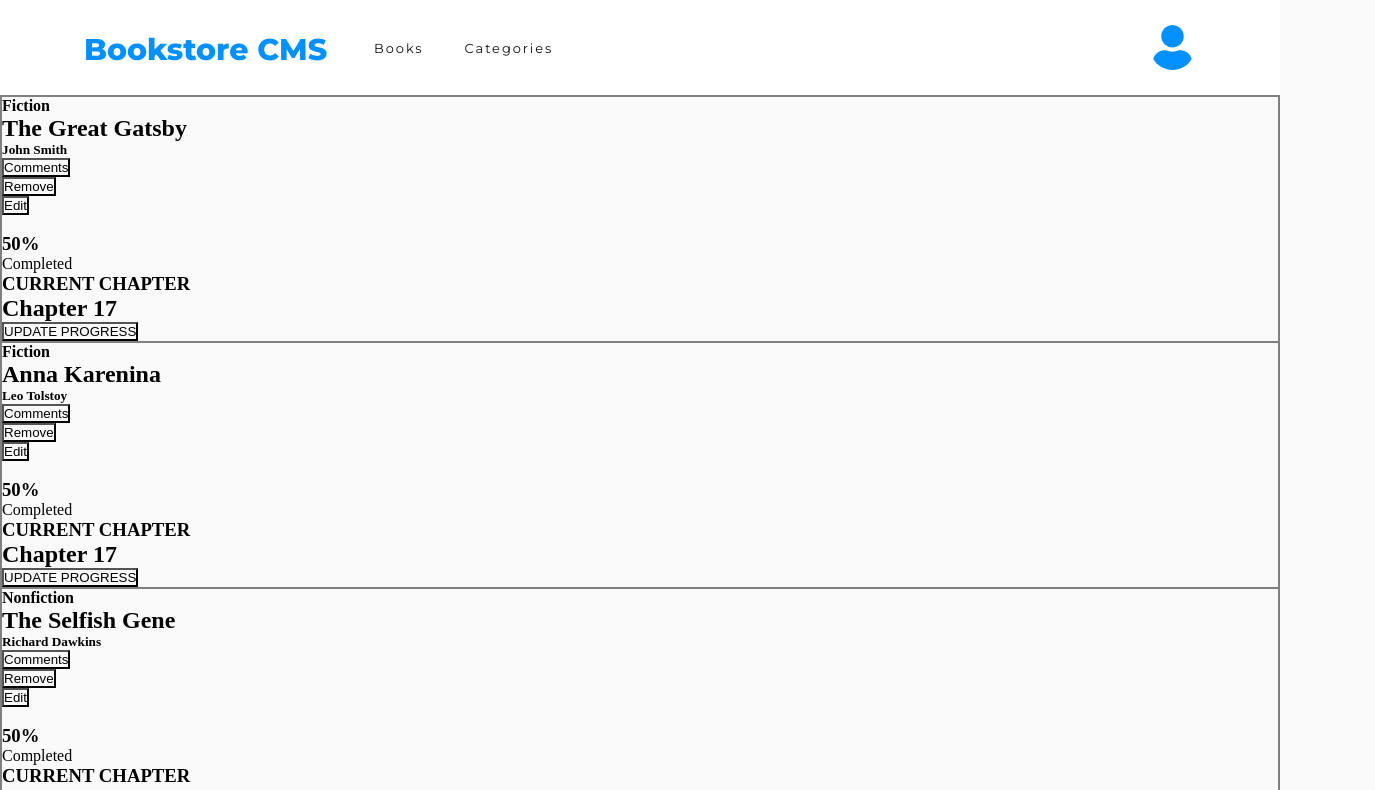
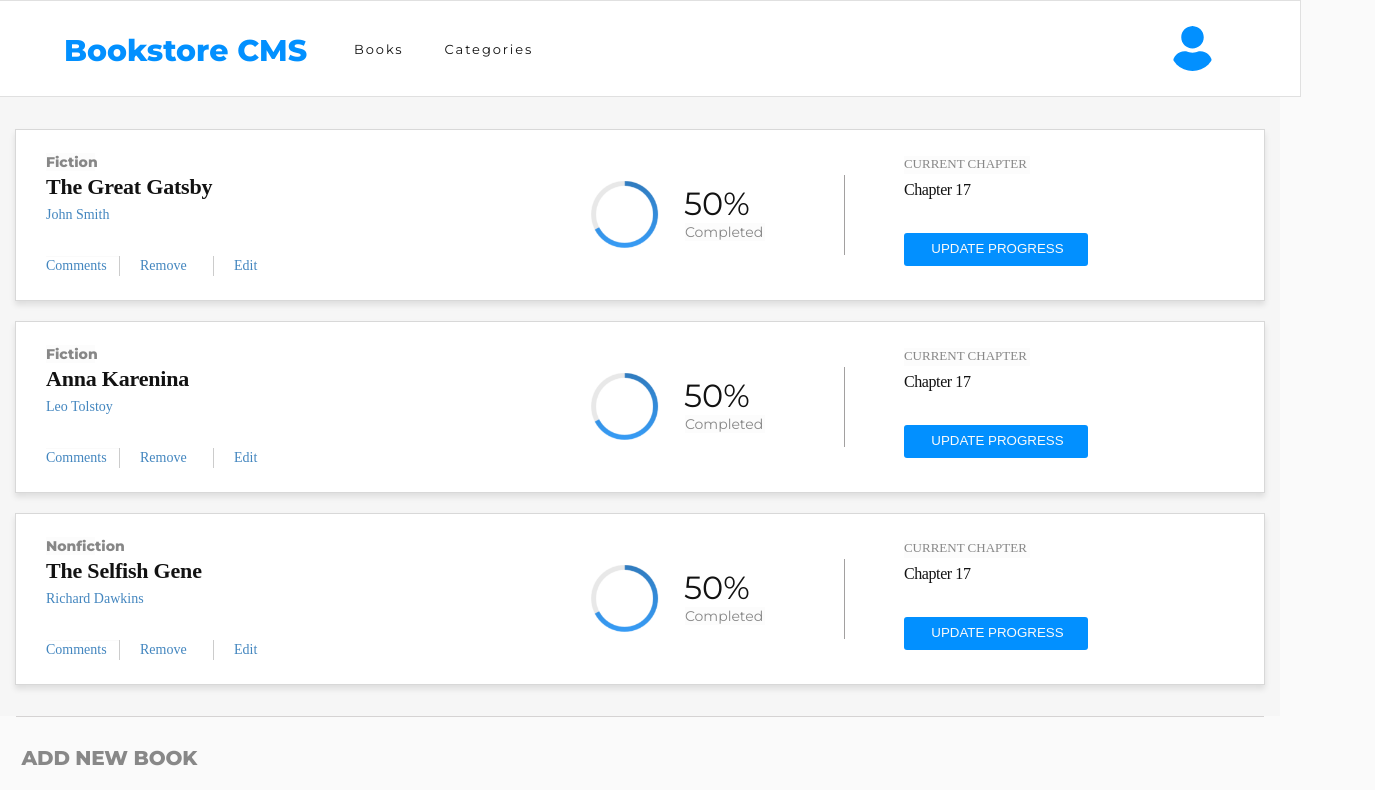
Before and after one commit to rodrigopenayo98/Bookstore-rod, a React (Create React App) app: page / in a window 1280 px wide. Shown: the top 790 px of the page, 1375 px wide, since content can reach past the window. Built offline with nearby package versions, Linux system fonts and the light colour scheme.

Commit message:
add styles to book section

```diff
--- a/src/components/BookSection.js
+++ b/src/components/BookSection.js
@@ -1,5 +1,6 @@
 import React from 'react';
 import PropTypes from 'prop-types';
+import MyProcess from './Process';
 
 const BookSection = ({
   bookId, title, author, category, onClick,
@@ -32,22 +33,13 @@ const BookSection = ({
       </div>
     </div>
     <div className="book-progress-section">
-      <progress
-        value="75"
-        min="0"
-        max="100"
-        style={{
-          height: 0,
-          width: 0,
-        }}
-      >
-        64%
-      </progress>
+      <MyProcess />
       <div className="book-info-progress">
         <h3 className="level-progress">50%</h3>
         <p className="status-progress">Completed</p>
       </div>
     </div>
+    <div className="line" />
     <div className="book-chapter-section">
       <h3 className="book-current-chapter">CURRENT CHAPTER</h3>
       <h2 className="book-title-chapter">Chapter 17</h2>
--- a/src/components/Books.js
+++ b/src/components/Books.js
@@ -30,6 +30,7 @@ const Books = () => {
           />
         ))}
       </div>
+      <div className="line-form" />
       <BookForm />
     </>
   );
--- /dev/null
+++ b/src/components/Process.js
@@ -0,0 +1,8 @@
+import React from 'react';
+import process from './imgs/process.png';
+
+const MyProcess = () => (
+  <img src={process} className="progress-img" alt="process" />
+);
+
+export default MyProcess;
--- a/src/styles/index.css
+++ b/src/styles/index.css
@@ -11,6 +11,8 @@
   align-items: center;
   padding-left: 5.25rem;
   padding-right: 5.25rem;
+  border: solid 1px rgb(224, 224, 224);
+  width: 90%;
 }
 
 .Bookstore-CMS {
@@ -87,6 +89,7 @@
   padding-right: 5.25rem;
   display: flex;
   flex-direction: column;
+  height:  382px;
 }
 
 .form{
@@ -94,7 +97,7 @@
 }
 
 .input-title-book{
-  width: 41.5rem;
+  width: 95px;
   height: 2.813rem;
   margin: 1.188rem 2.125rem 0 0;
   padding: 0rem 35.688rem 0rem 1.063rem;
@@ -104,21 +107,22 @@
 }
 
 .input-author-book {
-  width: 17.813rem;
+  width: 245px;
   height: 2.813rem;
-  margin: 1.188rem 2.125rem 0;
+  margin: 19px 18px 0;
   padding: 0rem 0rem 0rem 1.063rem;
   border-radius: 4px;
   border: solid 1px rgb(174, 173, 173);
   background-color: var(--white-two);
-  position: relative; /* Cambiamos la posición a relativa */
+  position: relative;
   z-index: 2;
 }
 
 .button-form{
   width: 11.5rem;
   height: 2.813rem;
-  margin: 1.188rem 0 0 2.125rem;
+  margin-left: 2.125rem;
+  margin-top: 19px;
   padding: 0.801rem 1.188rem 0.886rem 1.375rem;
   border-radius: 3px;
   border: solid 1px #fff;
@@ -137,7 +141,7 @@
 .dropdown-container {
   position: absolute;
   top: 38px;
-  right: 48px;
+  right: 27px;
   transform: translateX(-50%);
   width: 0;
   height: 0;
@@ -152,13 +156,229 @@
   display: inline-block;
 }
 
+.line-form{
+  height: 1px;
+  width: 78rem;
+  display: flex;
+  background-color: #d5d3d3;
+}
+
 /* book-section */
 
 .book-section{
-  border: solid 1px grey;
+  display: flex;
+  flex-direction: column;
+  justify-content: center;
+  align-items: center;
+  height: 619.048px;
+  background-color: #f6f6f6;
+  width: 100%;
 }
 
 .book-card{
-  border: solid 1px grey;
-  background-color: #888;
+  border: solid 1px rgb(216, 216, 216);
+  background-color: #ffffff;
+  display: flex;
+  align-items: center;
+  min-width: 78rem;
+  width: 1200px;
+  height: 10.625rem;
+  margin: 10px;
+  box-shadow: 0 4px 6px rgba(0, 0, 0, 0.1);
 }
+
+.book-main-content{
+  padding-left: 30px;
+  width: 530px;
+  background-color: #ffffff;
+}
+
+.book-menu-list{
+  list-style: none;
+  display: flex;
+  align-items: center;
+  background-color: #ffffff;
+}
+
+.book-info{
+  background-color: #ffffff;
+}
+
+.book-section-category{
+  width: 3.063rem;
+  height: 1.125rem;
+  margin: 0 2.438rem 0 0;
+  opacity: 0.5;
+  font-family: Montserrat;
+  font-size: 0.875rem;
+  font-weight: bold;
+  font-stretch: normal;
+  font-style: normal;
+  line-height: normal;
+  letter-spacing: normal;
+  color: #121212;
+}
+
+.book-section-title{
+  width: 12.313rem;
+  height: 1.813rem;
+  margin: 0.188rem 20.188rem 0 0;
+  font-family: RobotoSlab;
+  font-size: 1.375rem;
+  font-weight: bold;
+  font-stretch: normal;
+  font-style: normal;
+  line-height: normal;
+  letter-spacing: -0.2px;
+  color: #121212;
+  background-color: #ffffff;
+}
+
+.book-section-author{
+  width: 6.688rem;
+  height: 1.188rem;
+  margin: 0.25rem 0 0;
+  font-family: RobotoSlab;
+  font-size: 0.875rem;
+  font-weight: 300;
+  font-stretch: normal;
+  font-style: normal;
+  line-height: normal;
+  letter-spacing: normal;
+  color: #4386bf;
+  padding-bottom: 30px;
+  background-color: #ffffff;
+}
+
+.book-menu-button{
+  border: none;
+  width: 4.563rem;
+  height: 1.188rem;
+  font-family: RobotoSlab;
+  font-size: 0.875rem;
+  font-weight: 300;
+  font-stretch: normal;
+  font-style: normal;
+  line-height: normal;
+  letter-spacing: normal;
+  color: #4386bf;
+  text-align: left;
+  background-color: #ffffff;
+}
+
+.book-menu-item + .book-menu-item {
+  border-left: 1px solid #ccc;
+  padding-left: 20px;
+  background-color: #ffffff;
+}
+
+.book-progress-section{
+  display: flex;
+  background-color: #ffffff;
+  justify-content: center;
+  align-items: center;
+}
+
+.book-info-progress{
+  display: flex;
+  flex-direction: column;
+  align-items: center;
+  justify-content: center;
+  padding-top: 30px;
+  background-color: #ffffff;
+}
+
+.level-progress{
+  width: 4.25rem;
+  height: 2.438rem;
+  margin: 0px 5.75rem 0 0.688rem;
+  font-family: Montserrat;
+  font-size: 2rem;
+  font-weight: normal;
+  font-stretch: normal;
+  font-style: normal;
+  line-height: normal;
+  letter-spacing: normal;
+  color: #121212;
+  background-color: #ffffff;
+}
+
+.status-progress{
+  width: 5rem;
+  height: 1.125rem;
+  margin: 0rem 4.938rem 2.1rem 0.75rem;
+  opacity: 0.5;
+  font-family: Montserrat;
+  font-size: 0.875rem;
+  font-weight: normal;
+  font-stretch: normal;
+  font-style: normal;
+  line-height: normal;
+  letter-spacing: normal;
+  color: #121212;
+}
+
+.progress-img{
+  height: 90px;
+}
+
+.book-chapter-section{
+  display: flex;
+  flex-direction: column;
+  background-color: #ffffff;
+}
+
+.book-current-chapter{
+  width: 7.875rem;
+  height: 1.125rem;
+  margin: 0.063rem 3.625rem 0 3.688rem;
+  opacity: 0.5;
+  font-family: RobotoSlab;
+  font-size: 0.813rem;
+  font-weight: 300;
+  font-stretch: normal;
+  font-style: normal;
+  line-height: normal;
+  letter-spacing: normal;
+  color: #121212;
+}
+
+.book-title-chapter{
+  width: 4.688rem;
+  height: 1.313rem;
+  margin: 0.438rem 6.813rem 0.25rem 3.688rem;
+  font-family: RobotoSlab;
+  font-size: 1rem;
+  font-weight: 300;
+  font-stretch: normal;
+  font-style: normal;
+  line-height: normal;
+  letter-spacing: -0.4px;
+  color: #121212;
+  background-color: #fff;
+  padding-bottom: 15px;
+}
+
+.button-chapter{
+  width: 11.5rem;
+  height: 2.063rem;
+  margin: 0.75rem 0 0.563rem 3.688rem;
+  padding: 0.438rem 1.188rem 0.5rem 1.375rem;
+  border-radius: 3px;
+  background-color: #0290ff;
+  border: none;
+  color: #fafafa;
+}
+
+.line {
+  width: 1px;
+  height: 80px;
+  display: flex;
+  background-color: #a2a0a0;
+}
+
+#root{
+  display: flex;
+  flex-direction: column;
+  align-items: center;
+}
```
Also changed, not shown: src/components/imgs/process.png (added).
